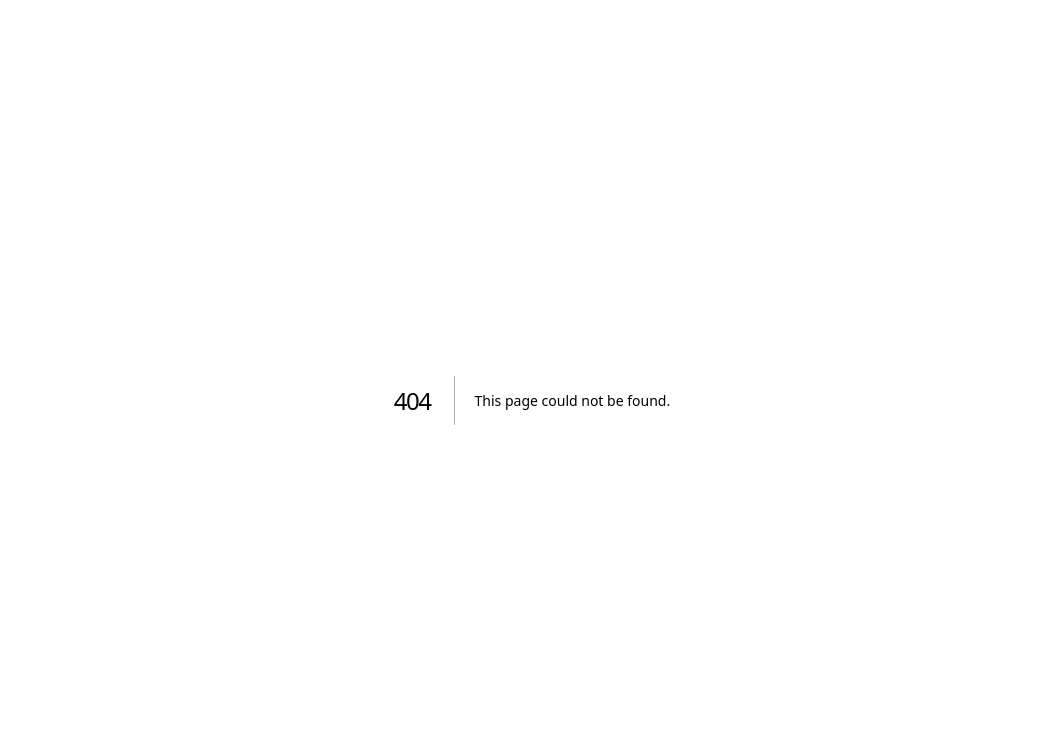
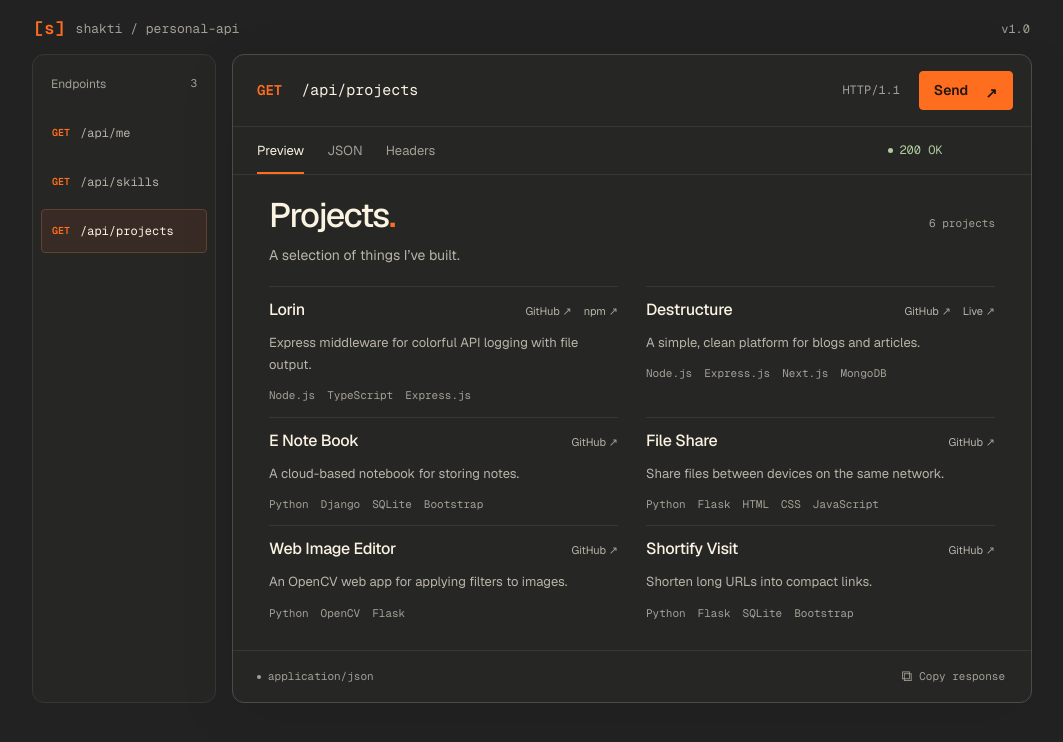
Before and after one commit to d-shaktiranjan/portfolio-next, a Next.js app: page /projects in a window 1280 px wide. Before the commit this address had no page. Shown: the top 742 px of the page, without its empty margins (108-1171 px from the left). Built offline with nearby package versions, Linux system fonts and the light colour scheme.

Commit message:
feat: projects section added

```diff
--- /dev/null
+++ b/app/api/projects/route.ts
@@ -0,0 +1,5 @@
+import { projectsApiResponse } from "@/lib/projects";
+
+export function GET() {
+  return Response.json(projectsApiResponse);
+}
--- a/app/globals.css
+++ b/app/globals.css
@@ -767,3 +767,113 @@ h1 {
     font-size: 11px;
   }
 }
+
+/* Project details stay text-first, with links beside each title. */
+.projects {
+  padding: 28px 36px 20px;
+}
+.projects-heading {
+  display: flex;
+  align-items: baseline;
+  justify-content: space-between;
+  gap: 16px;
+}
+.projects h1 {
+  font-size: 34px;
+}
+.project-count {
+  color: var(--text-muted);
+  font-family: var(--font-geist-mono), monospace;
+  font-size: 11px;
+  white-space: nowrap;
+}
+.projects-description {
+  margin: 10px 0 24px;
+  color: var(--text-secondary);
+  font-size: 14px;
+  line-height: 1.7;
+}
+.project-grid {
+  display: grid;
+  grid-template-columns: repeat(2, minmax(0, 1fr));
+  column-gap: 28px;
+}
+.project {
+  padding: 20px 0;
+  border-top: 1px solid var(--border);
+}
+.project-heading {
+  display: flex;
+  flex-wrap: wrap;
+  justify-content: space-between;
+  align-items: baseline;
+  gap: 8px;
+}
+.project h2 {
+  margin: 0;
+  font-size: 16px;
+  font-weight: 500;
+  letter-spacing: -0.3px;
+}
+.project-links {
+  display: flex;
+  gap: 12px;
+}
+.project-links a {
+  color: var(--text-secondary);
+  font-size: 11px;
+  white-space: nowrap;
+}
+.project-links a span {
+  color: var(--text-muted);
+}
+.project-links a:hover,
+.project-links a:hover span {
+  color: var(--accent);
+}
+.project-description {
+  margin: 10px 0;
+  color: var(--text-secondary);
+  font-size: 13px;
+  line-height: 1.7;
+}
+.project-technologies {
+  display: flex;
+  flex-wrap: wrap;
+  column-gap: 12px;
+  row-gap: 4px;
+  margin: 0;
+  padding: 0;
+  list-style: none;
+  color: var(--text-muted);
+  font-family: var(--font-geist-mono), monospace;
+  font-size: 11px;
+  line-height: 1.8;
+}
+
+@media (min-width: 801px) and (max-height: 800px) {
+  .projects {
+    padding-block: 20px 16px;
+  }
+  .projects-description {
+    margin-block: 8px 18px;
+  }
+  .project {
+    padding-block: 11px;
+  }
+}
+
+@media (max-width: 600px) {
+  .projects {
+    padding: 24px 22px 16px;
+  }
+  .projects h1 {
+    font-size: 30px;
+  }
+  .projects-description {
+    font-size: 13px;
+  }
+  .project-grid {
+    grid-template-columns: minmax(0, 1fr);
+  }
+}
--- /dev/null
+++ b/app/projects/page.tsx
@@ -0,0 +1,35 @@
+import type { Metadata } from "next";
+import { Suspense } from "react";
+import { connection } from "next/server";
+import { ApiConsole } from "@/components/api-console";
+import { ApiWorkspace } from "@/components/api-workspace";
+import { ProjectsResponse } from "@/components/projects-response";
+import { projectsApiResponse } from "@/lib/projects";
+
+export const metadata: Metadata = {
+  title: "Projects · Shakti Ranjan Debata",
+  description:
+    "Explore my projects, from Express.js logging middleware to blogging platforms and Python tools.",
+};
+
+async function ProjectsEndpoint() {
+  await connection();
+
+  return (
+    <ApiConsole endpoint="/api/projects" initialResponse={projectsApiResponse}>
+      <ProjectsResponse projects={projectsApiResponse.data} />
+    </ApiConsole>
+  );
+}
+
+export default function ProjectsPage() {
+  return (
+    <ApiWorkspace activeEndpoint="/api/projects">
+      <Suspense
+        fallback={<p className="loading-response">Receiving response…</p>}
+      >
+        <ProjectsEndpoint />
+      </Suspense>
+    </ApiWorkspace>
+  );
+}
--- a/components/endpoint-navigation.tsx
+++ b/components/endpoint-navigation.tsx
@@ -3,6 +3,7 @@ import Link from "next/link";
 const endpoints = [
   { href: "/", path: "/api/me", label: "Profile" },
   { href: "/skills", path: "/api/skills", label: "Skills" },
+  { href: "/projects", path: "/api/projects", label: "Projects" },
 ];
 
 export function EndpointNavigation({
--- a/components/profile-response.tsx
+++ b/components/profile-response.tsx
@@ -1,3 +1,4 @@
+import Link from "next/link";
 import type { Profile } from "@/lib/profile";
 
 export function ProfileResponse({ profile }: { profile: Profile }) {
@@ -47,11 +48,7 @@ export function ProfileResponse({ profile }: { profile: Profile }) {
       </dl>
 
       <nav className="resource-links" aria-label="Explore my work">
-        <a
-          href={profile.links.projects}
-          target="_blank"
-          rel="noopener noreferrer"
-        >
+        <Link href={profile.links.projects}>
           <span className="resource-icon" aria-hidden="true">
             ⌁
           </span>
@@ -62,7 +59,7 @@ export function ProfileResponse({ profile }: { profile: Profile }) {
           <span className="resource-arrow" aria-hidden="true">
             ↗
           </span>
-        </a>
+        </Link>
         <a
           href={profile.links.writing}
           target="_blank"
--- /dev/null
+++ b/components/projects-response.tsx
@@ -0,0 +1,52 @@
+import type { Projects } from "@/lib/projects";
+
+export function ProjectsResponse({ projects }: { projects: Projects }) {
+  return (
+    <article className="projects">
+      <div className="projects-heading">
+        <h1>
+          {projects.title}
+          <span className="accent">.</span>
+        </h1>
+        <span className="project-count">{projects.items.length} projects</span>
+      </div>
+      <p className="projects-description">{projects.description}</p>
+
+      <div className="project-grid">
+        {projects.items.map((project) => (
+          <section
+            className="project"
+            key={project.slug}
+            aria-labelledby={`project-${project.slug}`}
+          >
+            <div className="project-heading">
+              <h2 id={`project-${project.slug}`}>{project.name}</h2>
+              <div className="project-links">
+                {project.links.map((link) => (
+                  <a
+                    key={link.url}
+                    href={link.url}
+                    target="_blank"
+                    rel="noopener noreferrer"
+                    aria-label={`${project.name} on ${link.label}`}
+                  >
+                    {link.label} <span aria-hidden="true">↗</span>
+                  </a>
+                ))}
+              </div>
+            </div>
+            <p className="project-description">{project.description}</p>
+            <ul
+              className="project-technologies"
+              aria-label={`${project.name} technologies`}
+            >
+              {project.technologies.map((technology) => (
+                <li key={technology}>{technology}</li>
+              ))}
+            </ul>
+          </section>
+        ))}
+      </div>
+    </article>
+  );
+}
--- a/lib/profile.ts
+++ b/lib/profile.ts
@@ -13,7 +13,7 @@ export const profile = {
     linkedin: "https://www.linkedin.com/in/d-shaktiranjan/",
     email: "mailto:debatashaktiranjan@gmail.com",
     writing: "https://destructure.in/",
-    projects: "https://shakti.destructure.in/projects",
+    projects: "/projects",
     resume: "https://shakti.destructure.in/resume.pdf",
   },
 };
--- /dev/null
+++ b/lib/projects.ts
@@ -0,0 +1,89 @@
+import type { ApiResponse } from "@/lib/api";
+
+// The projects screen and endpoint use the same content.
+export const projects = {
+  title: "Projects",
+  description: "A selection of things I’ve built.",
+  items: [
+    {
+      slug: "lorin",
+      name: "Lorin",
+      description:
+        "Express middleware for colorful API logging with file output.",
+      technologies: ["Node.js", "TypeScript", "Express.js"],
+      links: [
+        { label: "GitHub", url: "https://github.com/d-shaktiranjan/lorin" },
+        { label: "npm", url: "https://www.npmjs.com/package/lorin" },
+      ],
+    },
+    {
+      slug: "destructure",
+      name: "Destructure",
+      description: "A simple, clean platform for blogs and articles.",
+      technologies: ["Node.js", "Express.js", "Next.js", "MongoDB"],
+      links: [
+        {
+          label: "GitHub",
+          url: "https://github.com/d-shaktiranjan/destructure-backend",
+        },
+        { label: "Live", url: "https://destructure.in/" },
+      ],
+    },
+    {
+      slug: "e-note-book",
+      name: "E Note Book",
+      description: "A cloud-based notebook for storing notes.",
+      technologies: ["Python", "Django", "SQLite", "Bootstrap"],
+      links: [
+        {
+          label: "GitHub",
+          url: "https://github.com/d-shaktiranjan/E_Note_Book",
+        },
+      ],
+    },
+    {
+      slug: "file-share",
+      name: "File Share",
+      description: "Share files between devices on the same network.",
+      technologies: ["Python", "Flask", "HTML", "CSS", "JavaScript"],
+      links: [
+        {
+          label: "GitHub",
+          url: "https://github.com/d-shaktiranjan/file_share",
+        },
+      ],
+    },
+    {
+      slug: "web-image-editor",
+      name: "Web Image Editor",
+      description: "An OpenCV web app for applying filters to images.",
+      technologies: ["Python", "OpenCV", "Flask"],
+      links: [
+        {
+          label: "GitHub",
+          url: "https://github.com/d-shaktiranjan/WebImageEditor",
+        },
+      ],
+    },
+    {
+      slug: "shortify-visit",
+      name: "Shortify Visit",
+      description: "Shorten long URLs into compact links.",
+      technologies: ["Python", "Flask", "SQLite", "Bootstrap"],
+      links: [
+        {
+          label: "GitHub",
+          url: "https://github.com/d-shaktiranjan/ShortifyVisit",
+        },
+      ],
+    },
+  ],
+};
+
+export type Projects = typeof projects;
+
+export const projectsApiResponse = {
+  isSuccess: true,
+  message: "Projects retrieved successfully.",
+  data: projects,
+} satisfies ApiResponse<Projects>;
```
